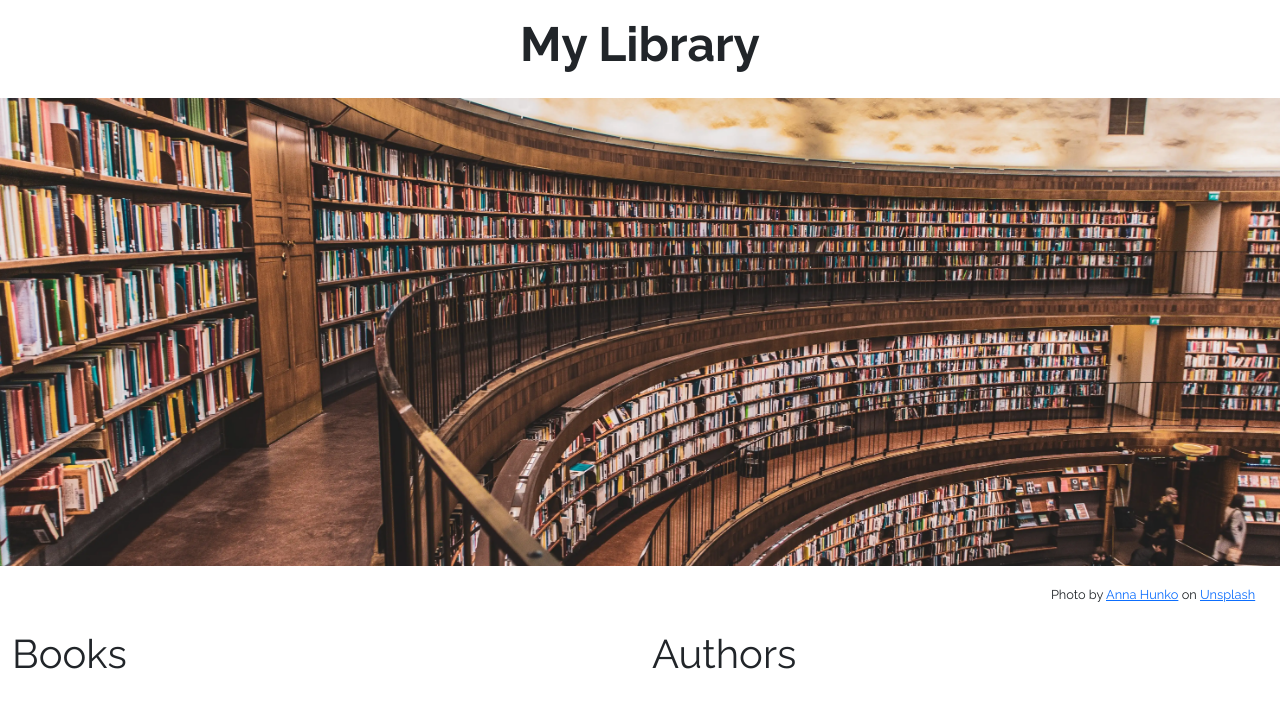
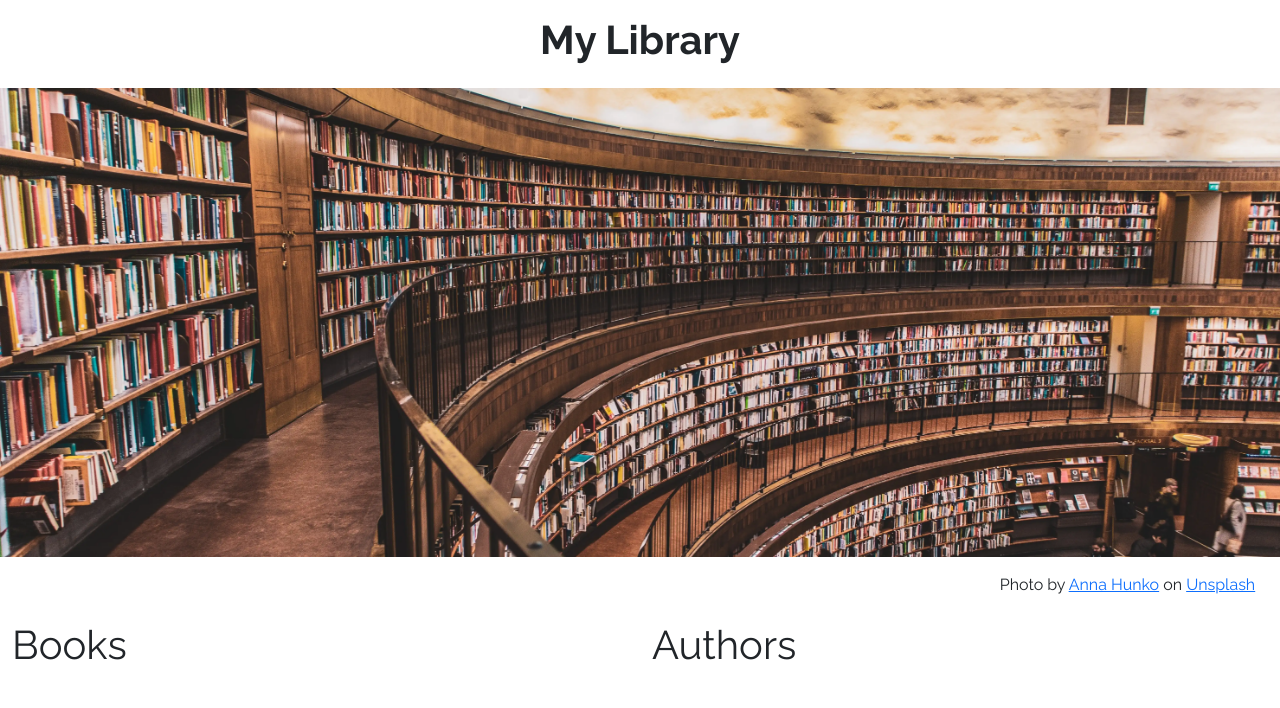
Before and after one commit to bitdevlk/library-spa, a React (Create React App) app: page / in a window 1280 px wide. Shown: the top 708 px of the page. Built offline with nearby package versions, Linux system fonts and the light colour scheme.

Commit message:
Changed font sizes

```diff
--- a/src/App.css
+++ b/src/App.css
@@ -1,11 +1,10 @@
 .hero-title {
-  font-size: calc(1rem + 2.5vw);
   font-weight: 800;
   text-align: center;
   margin-bottom: 1rem;
 }
 
 .credit-text {
-  font-size: calc(0.4rem + 0.5vw);
+  font-size: calc(0.6rem + 0.5vw);
   padding-right: 1vw;
 }
--- a/src/App.tsx
+++ b/src/App.tsx
@@ -7,7 +7,7 @@ function App() {
   return (
     <div className='row' >
       <div className='col-12 text-center mt-3'>
-        <h1 className='hero-title' > My Library </h1>
+        <h1 className='hero-title display' > My Library </h1>
       </div>
       <div className='col-12 border-0 px-0 my-2' >
         <img src="library.webp" alt="library" className='img-fluid border-0' />
```
